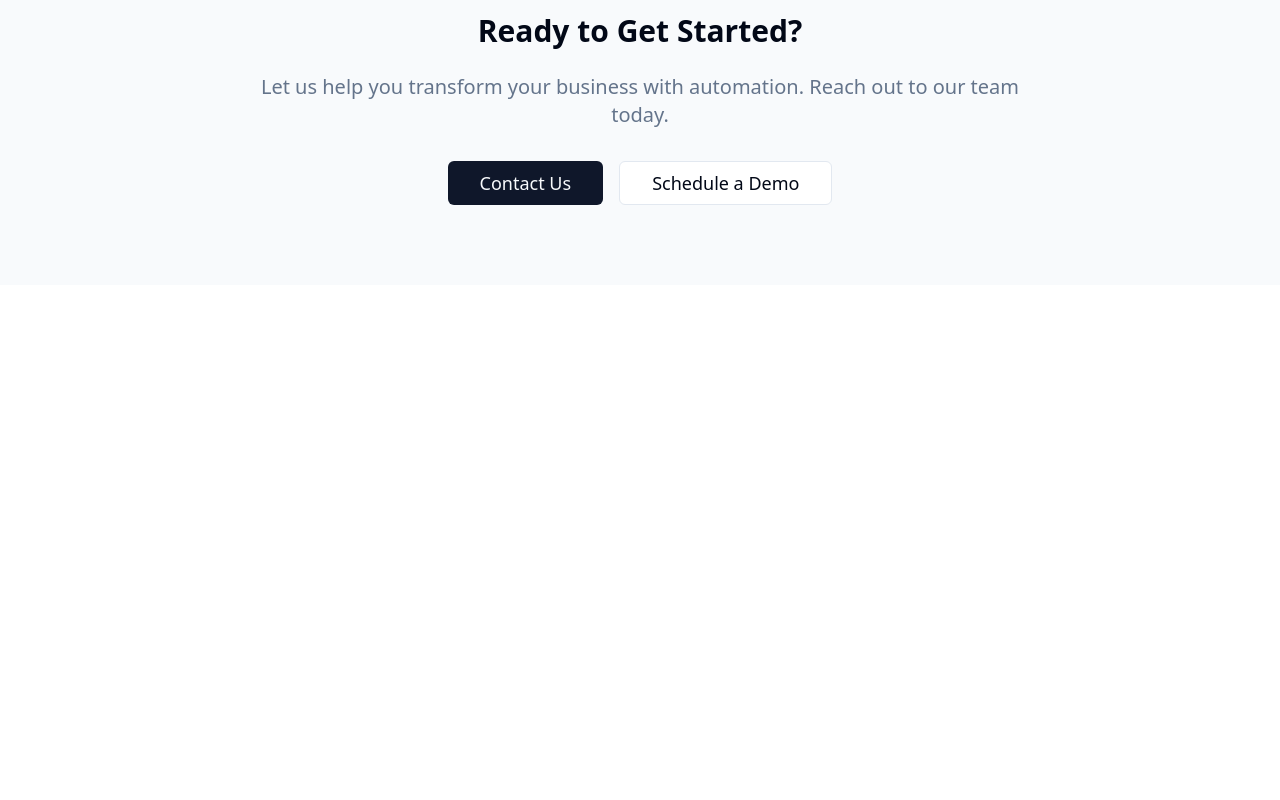
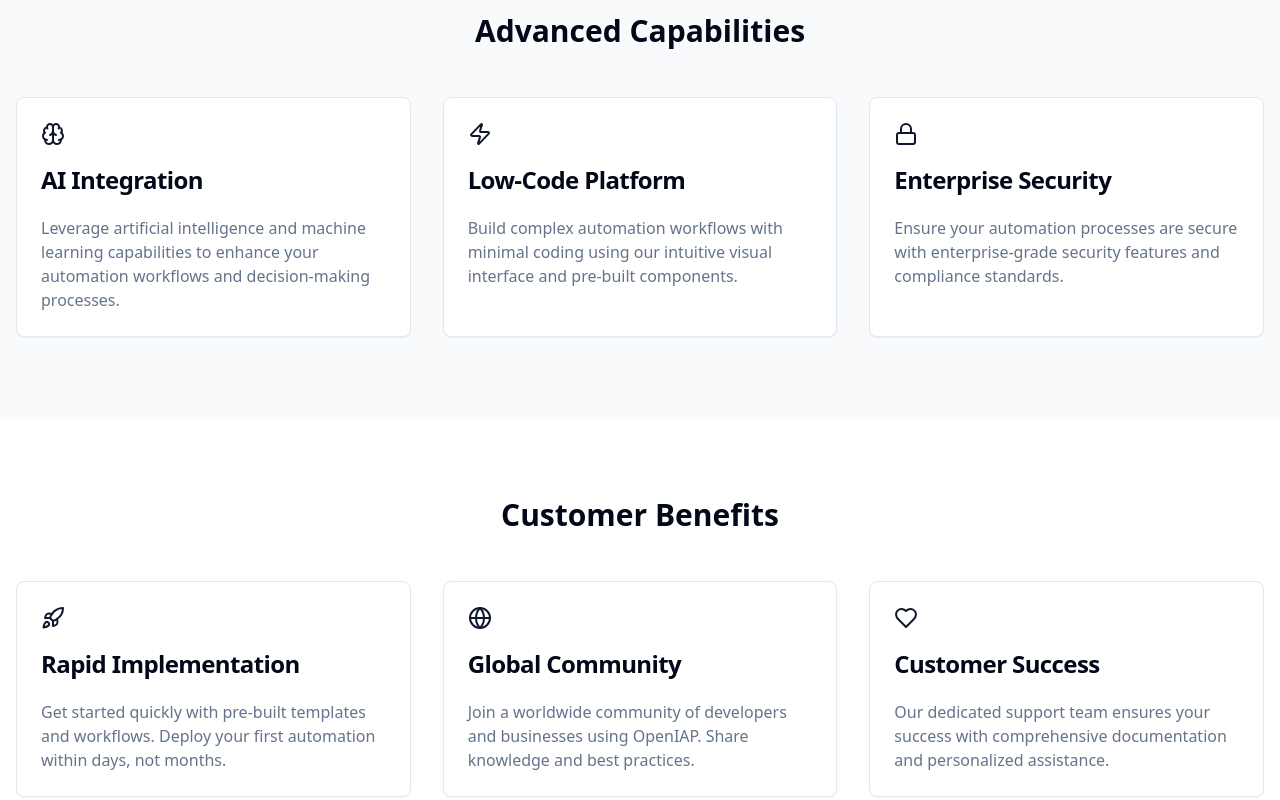
Before and after one commit to simon-openIAP/openiap-automation-hub, a React (Vite) app: page / in a window 1280 px wide. Shown: the part 1520-2320 px from the top of the page. Before the commit the page ends 1805 px from the top, so only its background shows below. Built offline with nearby package versions, Linux system fonts and the light colour scheme.

Commit message:
Enhance page content
Added additional information and details to various sections of the page to make it more extensive and informative.
[skip gpt_engineer]

```diff
--- a/src/pages/Index.tsx
+++ b/src/pages/Index.tsx
@@ -1,6 +1,6 @@
 import { Button } from "@/components/ui/button";
 import { Card, CardContent, CardHeader, CardTitle } from "@/components/ui/card";
-import { CheckCircle2, Code2, Users, LineChart, Shield, Boxes, Cloud, Cog, GitBranch } from "lucide-react";
+import { CheckCircle2, Code2, Users, LineChart, Shield, Boxes, Cloud, Cog, GitBranch, Zap, Brain, Lock, Globe, Rocket, Heart } from "lucide-react";
 import { Link } from "react-router-dom";
 
 const Index = () => {
@@ -40,6 +40,42 @@ const Index = () => {
     }
   ];
 
+  const technicalFeatures = [
+    {
+      icon: <Brain className="w-6 h-6" />,
+      title: "AI Integration",
+      description: "Leverage artificial intelligence and machine learning capabilities to enhance your automation workflows and decision-making processes."
+    },
+    {
+      icon: <Zap className="w-6 h-6" />,
+      title: "Low-Code Platform",
+      description: "Build complex automation workflows with minimal coding using our intuitive visual interface and pre-built components."
+    },
+    {
+      icon: <Lock className="w-6 h-6" />,
+      title: "Enterprise Security",
+      description: "Ensure your automation processes are secure with enterprise-grade security features and compliance standards."
+    }
+  ];
+
+  const benefits = [
+    {
+      icon: <Rocket className="w-6 h-6" />,
+      title: "Rapid Implementation",
+      description: "Get started quickly with pre-built templates and workflows. Deploy your first automation within days, not months."
+    },
+    {
+      icon: <Globe className="w-6 h-6" />,
+      title: "Global Community",
+      description: "Join a worldwide community of developers and businesses using OpenIAP. Share knowledge and best practices."
+    },
+    {
+      icon: <Heart className="w-6 h-6" />,
+      title: "Customer Success",
+      description: "Our dedicated support team ensures your success with comprehensive documentation and personalized assistance."
+    }
+  ];
+
   return (
     <div className="min-h-screen bg-background">
       {/* Navigation */}
@@ -65,9 +101,14 @@ const Index = () => {
         <p className="text-xl md:text-2xl text-muted-foreground mb-8 max-w-3xl mx-auto">
           Combine RPA, Low-Code, AI, and IoT in one comprehensive automation ecosystem. Build powerful workflows without the enterprise price tag.
         </p>
-        <Button size="lg" className="text-lg px-8">
-          Get Started
-        </Button>
+        <div className="flex gap-4 justify-center">
+          <Button size="lg" className="text-lg px-8">
+            Get Started
+          </Button>
+          <Button size="lg" variant="outline" className="text-lg px-8">
+            View Demo
+          </Button>
+        </div>
       </section>
 
       {/* Business Solutions Section */}
@@ -110,6 +151,46 @@ const Index = () => {
         </div>
       </section>
 
+      {/* Technical Features Section */}
+      <section className="bg-secondary/50 py-20">
+        <div className="container mx-auto px-4">
+          <h2 className="text-3xl font-bold text-center mb-12">Advanced Capabilities</h2>
+          <div className="grid grid-cols-1 md:grid-cols-3 gap-8">
+            {technicalFeatures.map((feature, index) => (
+              <Card key={index} className="bg-background">
+                <CardHeader>
+                  <div className="mb-4 text-primary">{feature.icon}</div>
+                  <CardTitle>{feature.title}</CardTitle>
+                </CardHeader>
+                <CardContent>
+                  <p className="text-muted-foreground">{feature.description}</p>
+                </CardContent>
+              </Card>
+            ))}
+          </div>
+        </div>
+      </section>
+
+      {/* Benefits Section */}
+      <section className="py-20">
+        <div className="container mx-auto px-4">
+          <h2 className="text-3xl font-bold text-center mb-12">Customer Benefits</h2>
+          <div className="grid grid-cols-1 md:grid-cols-3 gap-8">
+            {benefits.map((benefit, index) => (
+              <Card key={index}>
+                <CardHeader>
+                  <div className="mb-4 text-primary">{benefit.icon}</div>
+                  <CardTitle>{benefit.title}</CardTitle>
+                </CardHeader>
+                <CardContent>
+                  <p className="text-muted-foreground">{benefit.description}</p>
+                </CardContent>
+              </Card>
+            ))}
+          </div>
+        </div>
+      </section>
+
       {/* Contact Section */}
       <section className="bg-secondary/50 py-20">
         <div className="container mx-auto px-4 text-center">
```
